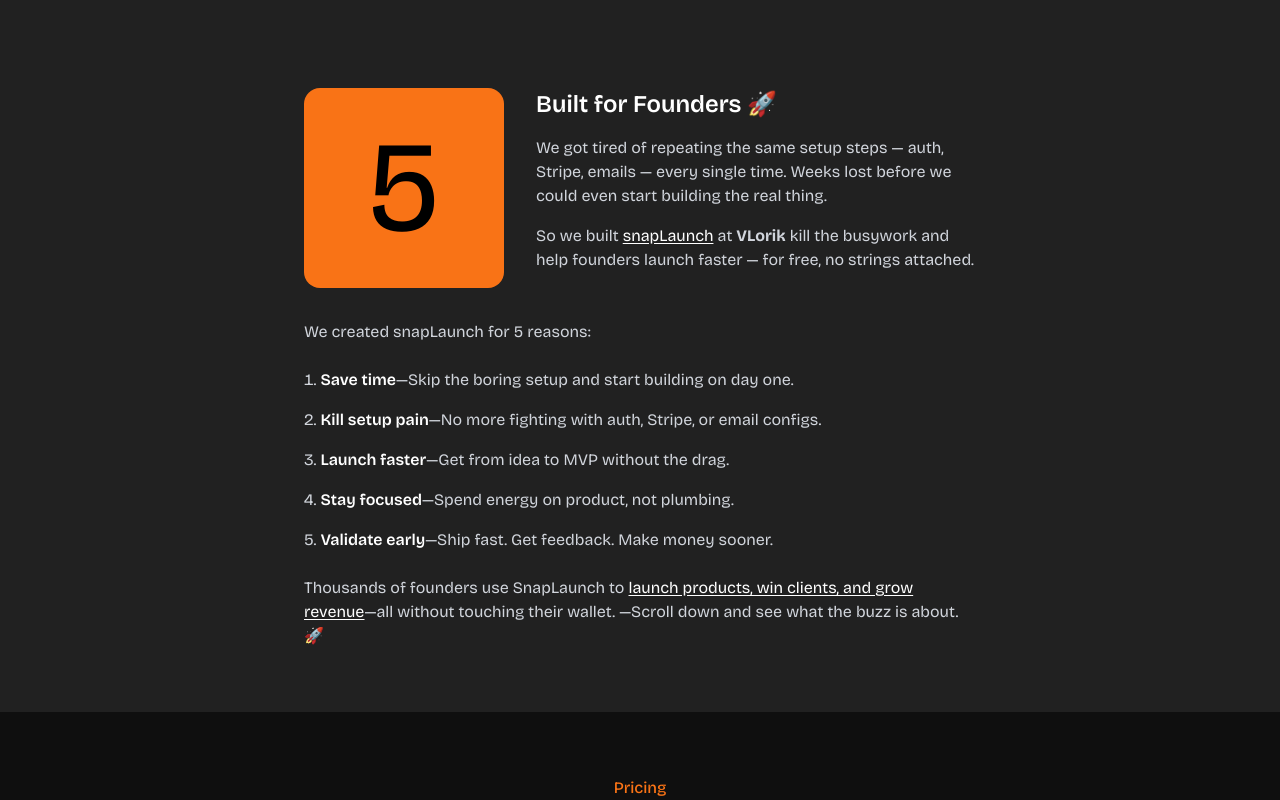
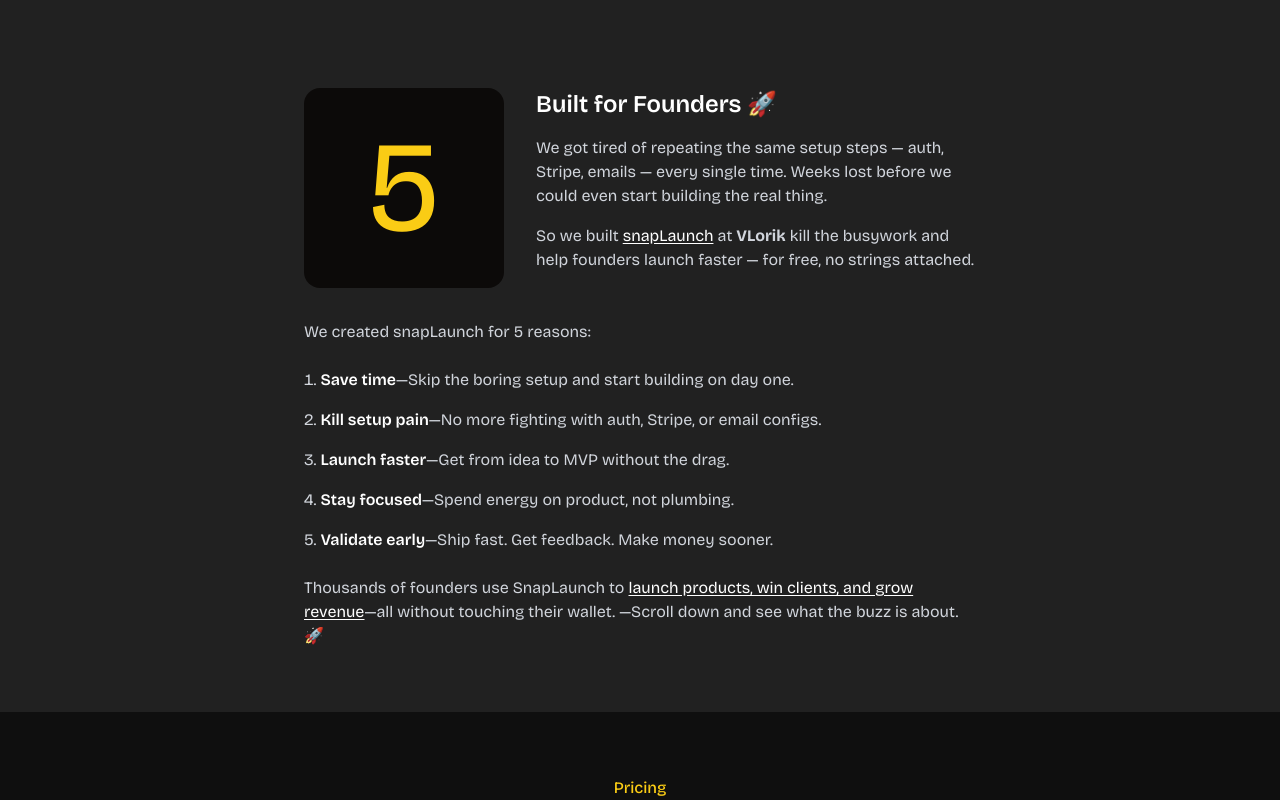
Before and after one commit to vlorikcom/snapLaunch, a Next.js app: page / in a window 1280 px wide. Shown: the part 1620-2420 px from the top of the page. Built offline with nearby package versions, Linux system fonts and the light colour scheme; no server answers.

Commit message:
refine the code

```diff
--- a/src/app/globals.css
+++ b/src/app/globals.css
@@ -86,6 +86,7 @@
 
 
 
+
 @layer base {
   :root {
     --background: 0 0% 100%;
@@ -94,8 +95,8 @@
     --card-foreground: 20 14.3% 4.1%;
     --popover: 0 0% 100%;
     --popover-foreground: 20 14.3% 4.1%;
-    --primary: 24.6 95% 53.1%;
-    --primary-foreground: 60 9.1% 97.8%;
+    --primary: 47.9 95.8% 53.1%;
+    --primary-foreground: 26 83.3% 14.1%;
     --secondary: 60 4.8% 95.9%;
     --secondary-foreground: 24 9.8% 10%;
     --muted: 60 4.8% 95.9%;
@@ -106,7 +107,7 @@
     --destructive-foreground: 60 9.1% 97.8%;
     --border: 20 5.9% 90%;
     --input: 20 5.9% 90%;
-    --ring: 24.6 95% 53.1%;
+    --ring: 20 14.3% 4.1%;
     --radius: 1rem;
     --chart-1: 12 76% 61%;
     --chart-2: 173 58% 39%;
@@ -122,19 +123,19 @@
     --card-foreground: 60 9.1% 97.8%;
     --popover: 20 14.3% 4.1%;
     --popover-foreground: 60 9.1% 97.8%;
-    --primary: 20.5 90.2% 48.2%;
-    --primary-foreground: 60 9.1% 97.8%;
+    --primary: 47.9 95.8% 53.1%;
+    --primary-foreground: 26 83.3% 14.1%;
     --secondary: 12 6.5% 15.1%;
     --secondary-foreground: 60 9.1% 97.8%;
     --muted: 12 6.5% 15.1%;
     --muted-foreground: 24 5.4% 63.9%;
     --accent: 12 6.5% 15.1%;
     --accent-foreground: 60 9.1% 97.8%;
-    --destructive: 0 72.2% 50.6%;
+    --destructive: 0 62.8% 30.6%;
     --destructive-foreground: 60 9.1% 97.8%;
     --border: 12 6.5% 15.1%;
     --input: 12 6.5% 15.1%;
-    --ring: 20.5 90.2% 48.2%;
+    --ring: 35.5 91.7% 32.9%;
     --chart-1: 220 70% 50%;
     --chart-2: 160 60% 45%;
     --chart-3: 30 80% 55%;
--- a/src/components/home/MakerIntro.tsx
+++ b/src/components/home/MakerIntro.tsx
@@ -5,9 +5,9 @@
         <div className="flex flex-col md:flex-row gap-8 items-start">
           <div className="relative w-[200px] h-[200px] shrink-0">
             <div
-              className="absolute bg-primary inset-0 rounded-lg flex flex-col items-center justify-center p-6 text-center"
+              className="absolute bg-foreground inset-0 rounded-lg flex flex-col items-center justify-center p-6 text-center"
             >
-              <h2 className="text-9xl text-black">5</h2>
+              <h2 className="text-9xl text-primary">5</h2>
             </div>
           </div>
 
```
